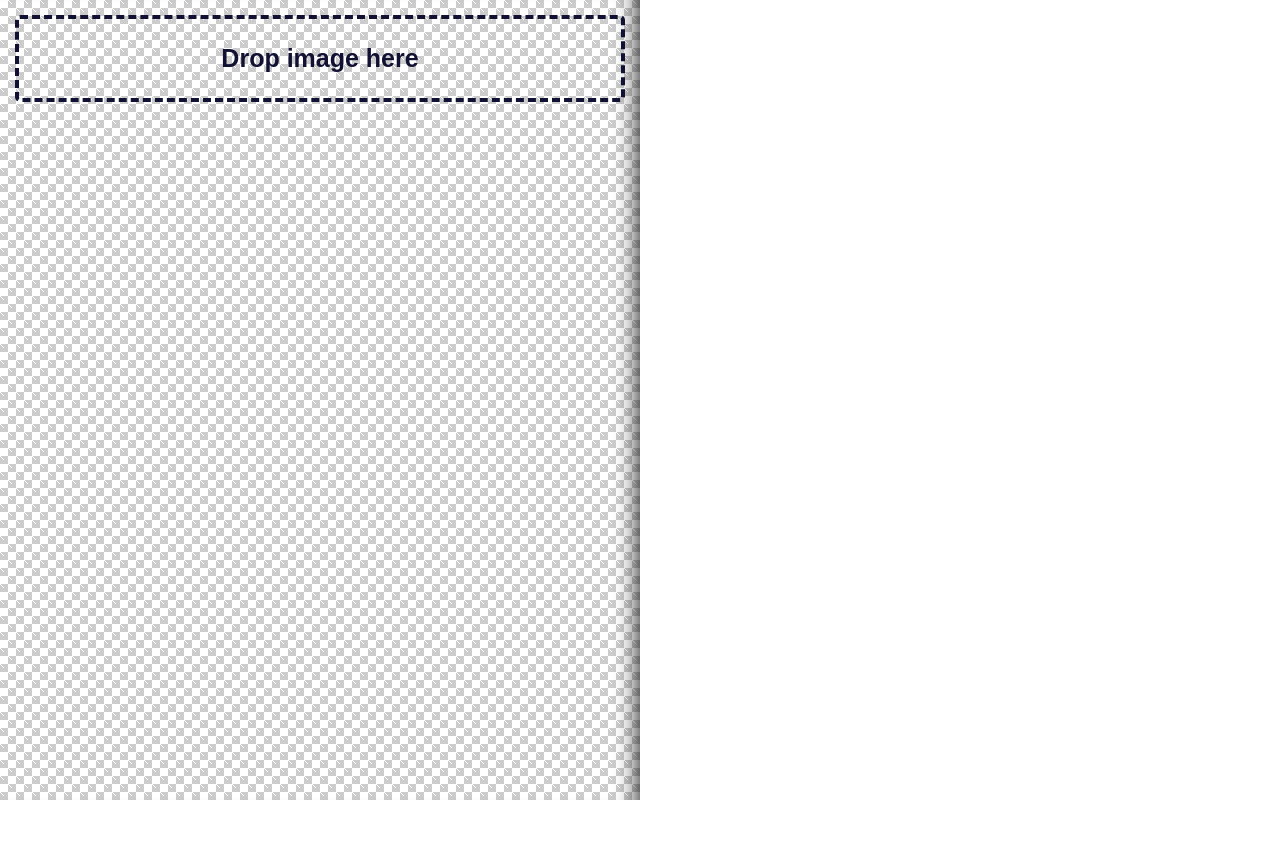
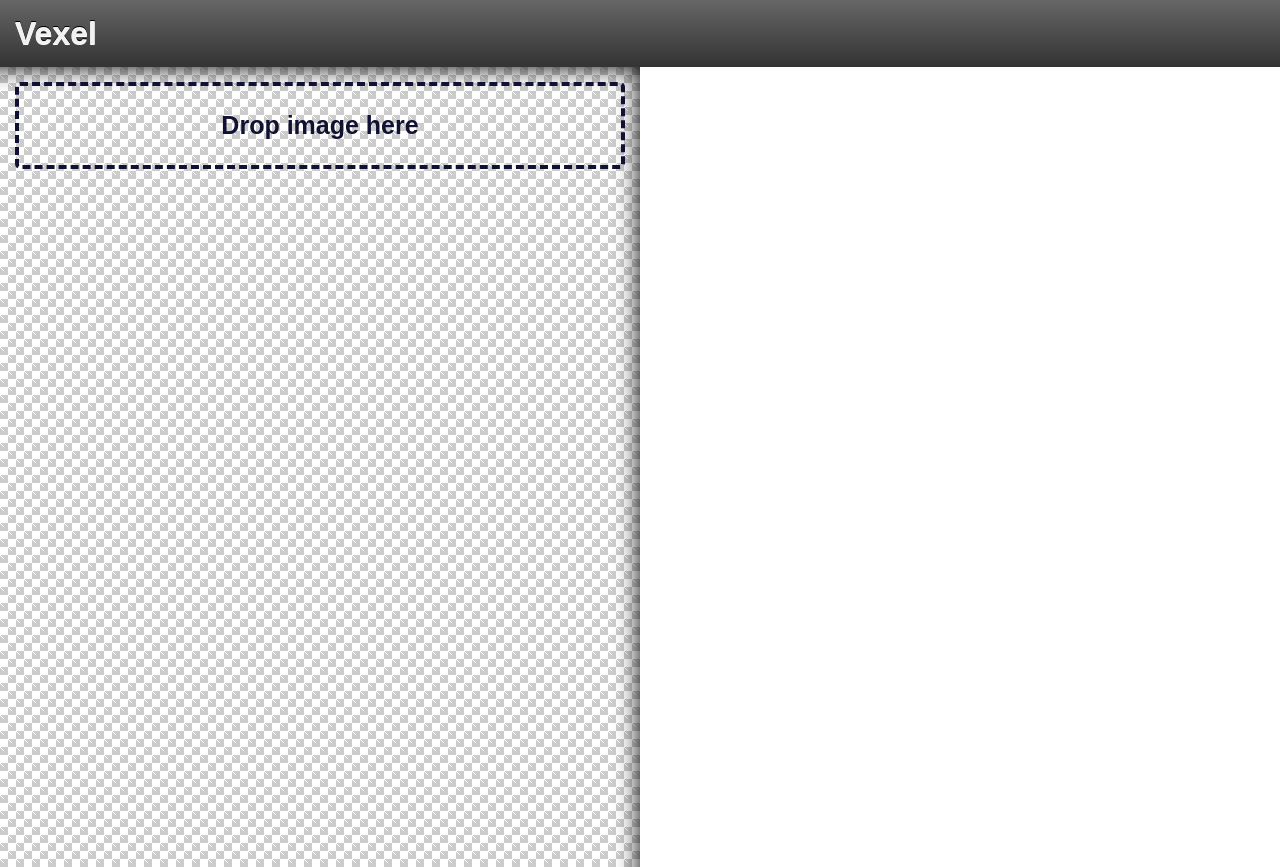
Before and after one commit to lvivski/vexel, a plain HTML site: page index.html in a window 1280 px wide. Before the commit the page ends 800 px from the top, so only its background shows below. Drawn offline with Linux system fonts and the light colour scheme.

Commit message:
added header

```diff
--- a/css/main.css
+++ b/css/main.css
@@ -5,7 +5,19 @@ html {
 body {
   margin: 0;
   padding: 0;
-  height: 100%
+  height: 100%;
+  font-family: sans-serif;
+}
+
+header {
+  background: -webkit-linear-gradient(#666, #333);
+}
+
+h1 {
+  display: inline-block;
+  color: #F1F1F1;
+  text-shadow: 0 1px #FFF, 0 -1px #000;
+  margin: 15px;
 }
 
 #vexel {
@@ -36,7 +48,7 @@ body {
   height: 100%;
   width:50%;
   float:left;
-  box-shadow: inset -25px 0 25px -25px #000
+  box-shadow: inset -25px 25px 25px -25px #000
 }
 
 #stylesheet {
--- a/index.html
+++ b/index.html
@@ -14,6 +14,9 @@
   <link rel="stylesheet" href="css/main.css">
 </head>
 <body>
+  <header>
+    <h1>Vexel</h1>
+  </header>
   <div id="input">
     <div id="dropzone">Drop image here</div>
     <output id="vexel"></output>
```
